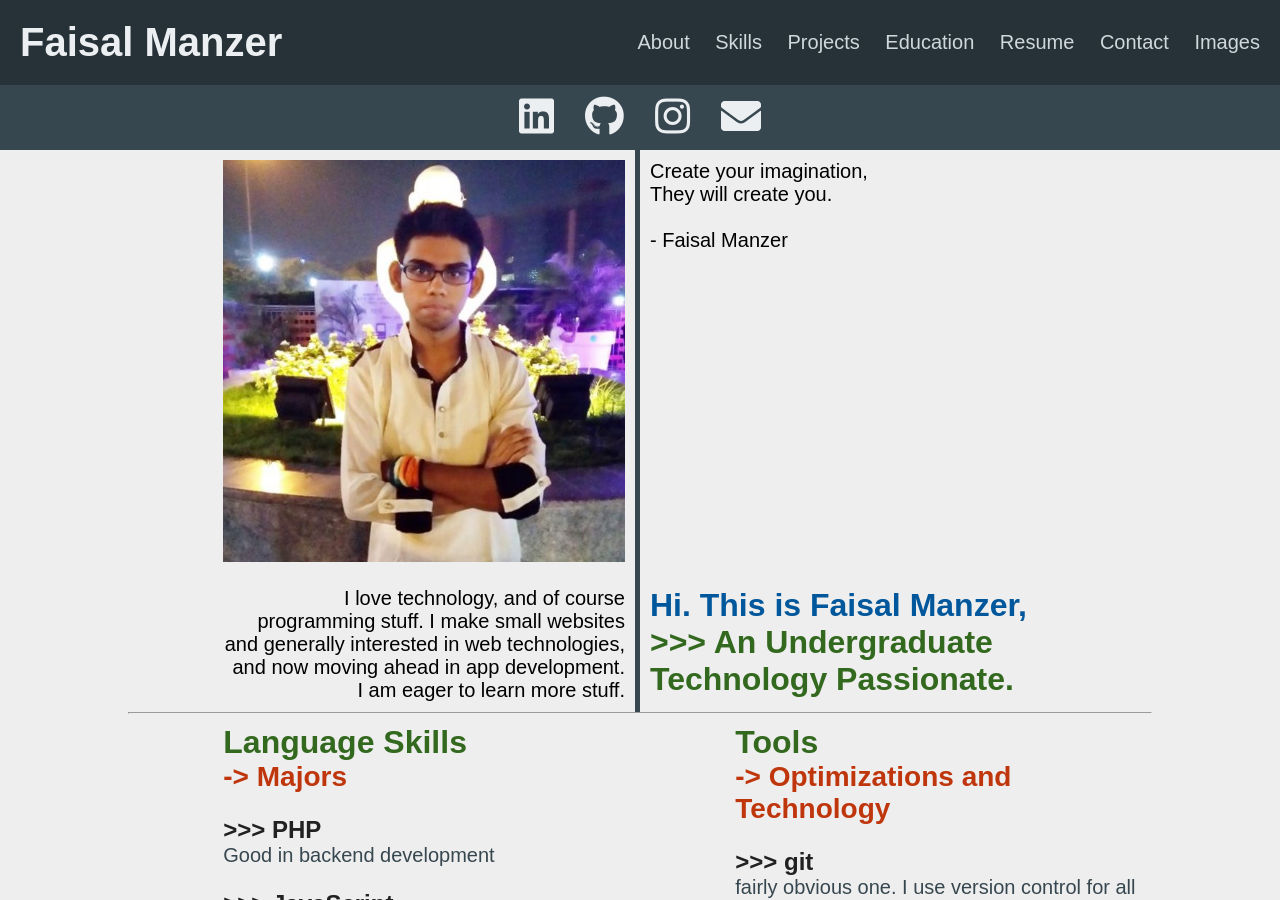
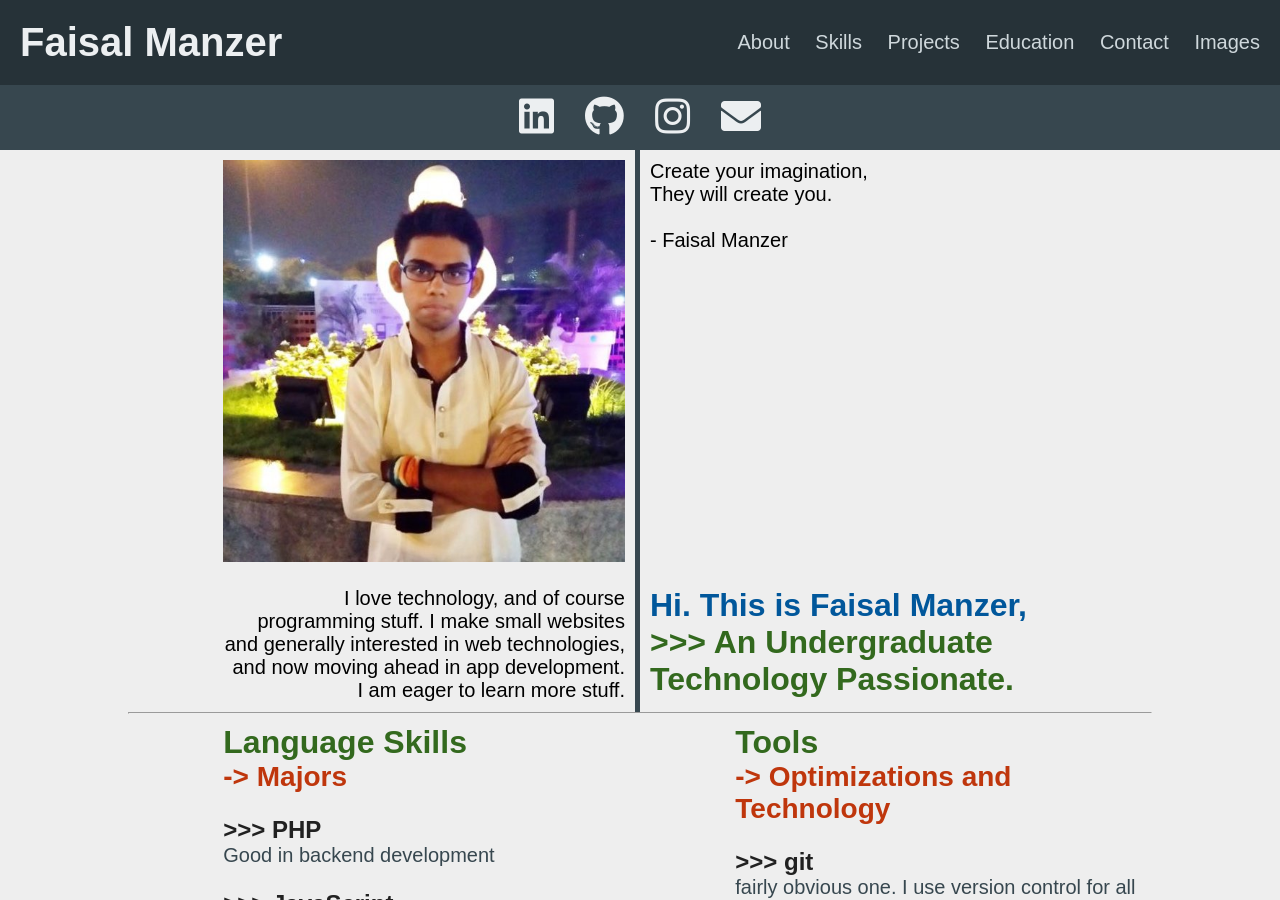
Before and after one commit to Faisal-Manzer/Faisal-Manzer.github.io, a Jekyll site: the page built from index.html, in a window 1280 px wide and 900 px high. Built offline with Jekyll 4.4.1, drawn with Linux system fonts in a browser that asks for light colours; nearby versions of some CDN libraries; some web fonts are replaced; some of the changed text lies outside the part shown.

Commit message:
Removed Resume Lnk

```diff
--- a/_includes/_footer.html
+++ b/_includes/_footer.html
@@ -1,10 +1,5 @@
 <footer class="blue-grey-dark-4-bg">
     <div class="cont">
-      <div class="row" id="resume">
-          <div class="col s12 m6 l5 offset-l1">
-              <h2 class="blue-grey-light-5">My Resume</h2>
-              <h4 class="blue-grey-light-5><a href="http://bit.ly/2Gxpnm6" title="Download from Drive" rel="noopener" target="_blank">Download My Resume Here</a></h4>
-      </div>
         <div class="row" id="contact">
             <div class="col s12 m6 l5 offset-l1">
                 <h2 class="blue-grey-light-5">Contact</h2>
--- a/_includes/_header.html
+++ b/_includes/_header.html
@@ -7,7 +7,7 @@
             <li><a href="{{page.baseurl}}/#skills">Skills</a></li>
             <li><a href="{{page.baseurl}}/#projects">Projects</a></li>
             <li><a href="{{page.baseurl}}/#education">Education</a></li>
-            <li><a href="#resume">Resume</a></li>
+            <!--<li><a href="#resume">Resume</a></li>-->
             <li><a href="#contact">Contact</a></li>
             <li><a href="{{page.baseurl}}/gallery" class="external">Images</a></li>
         </ul>
```
